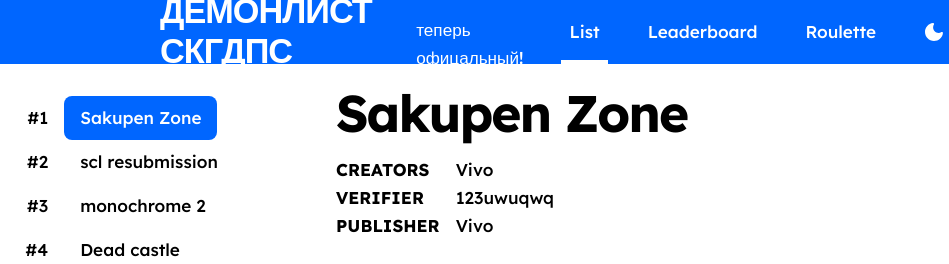
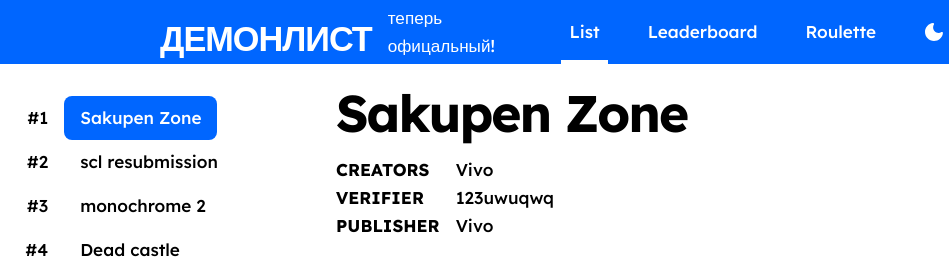
Before and after one commit to abobkapsuncik-cpu/demonsk, a plain HTML site: page index.html in a window 1280 px wide. Shown: the top 264 px of the page, 0-949 px from the left. Drawn offline with nearby package versions, Linux system fonts and the light colour scheme; grey boxes are pictures that could not be loaded.

Commit message:
Update index.html

```diff
--- a/index.html
+++ b/index.html
@@ -37,7 +37,7 @@
     <body id="app">
         <header :class="{ dark: store.dark }">
             <div class="logo">
-                <h2>ДЕМОНЛИСТ СКГДПС</h2>
+                <h2>ДЕМОНЛИСТ</h2>
                 <p>теперь офицальный!</p>
             </div>
             <nav class="nav">
```
